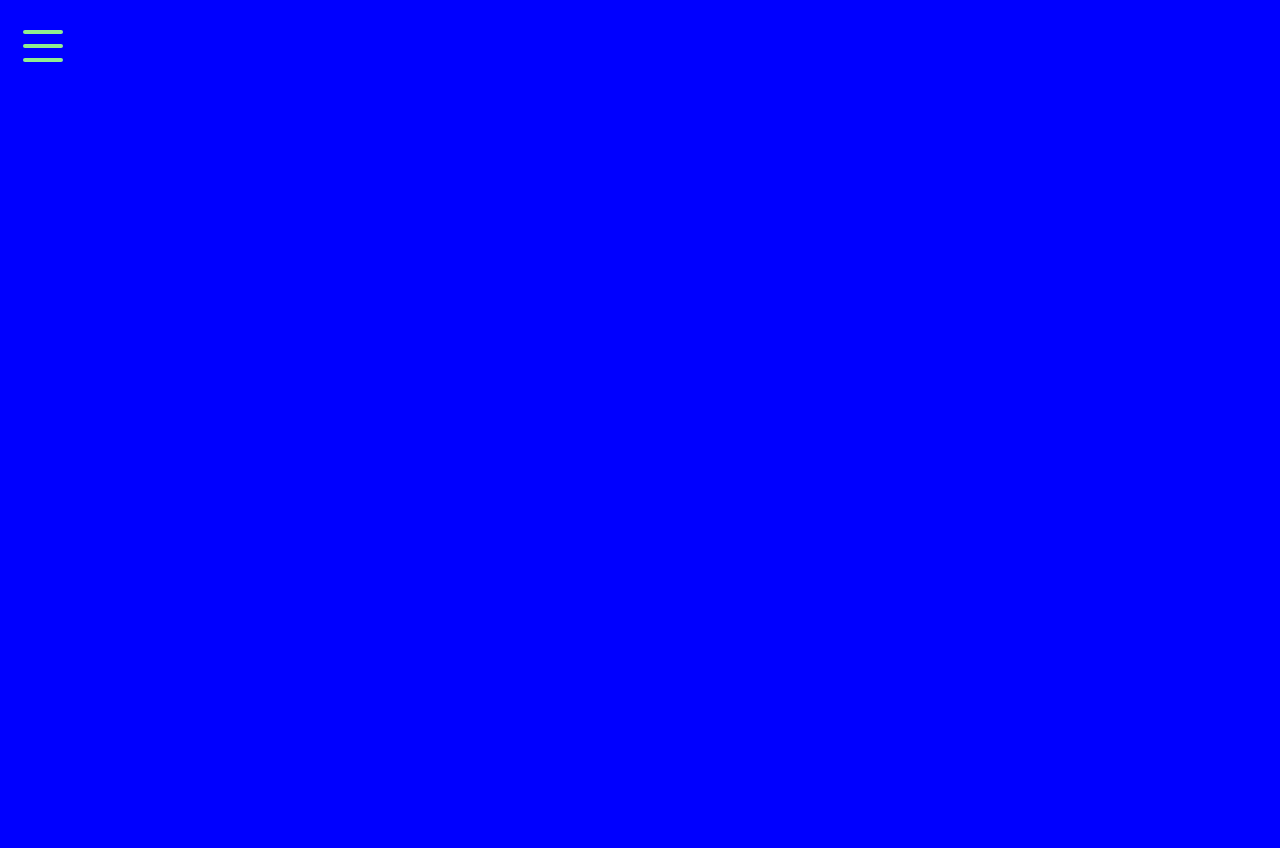
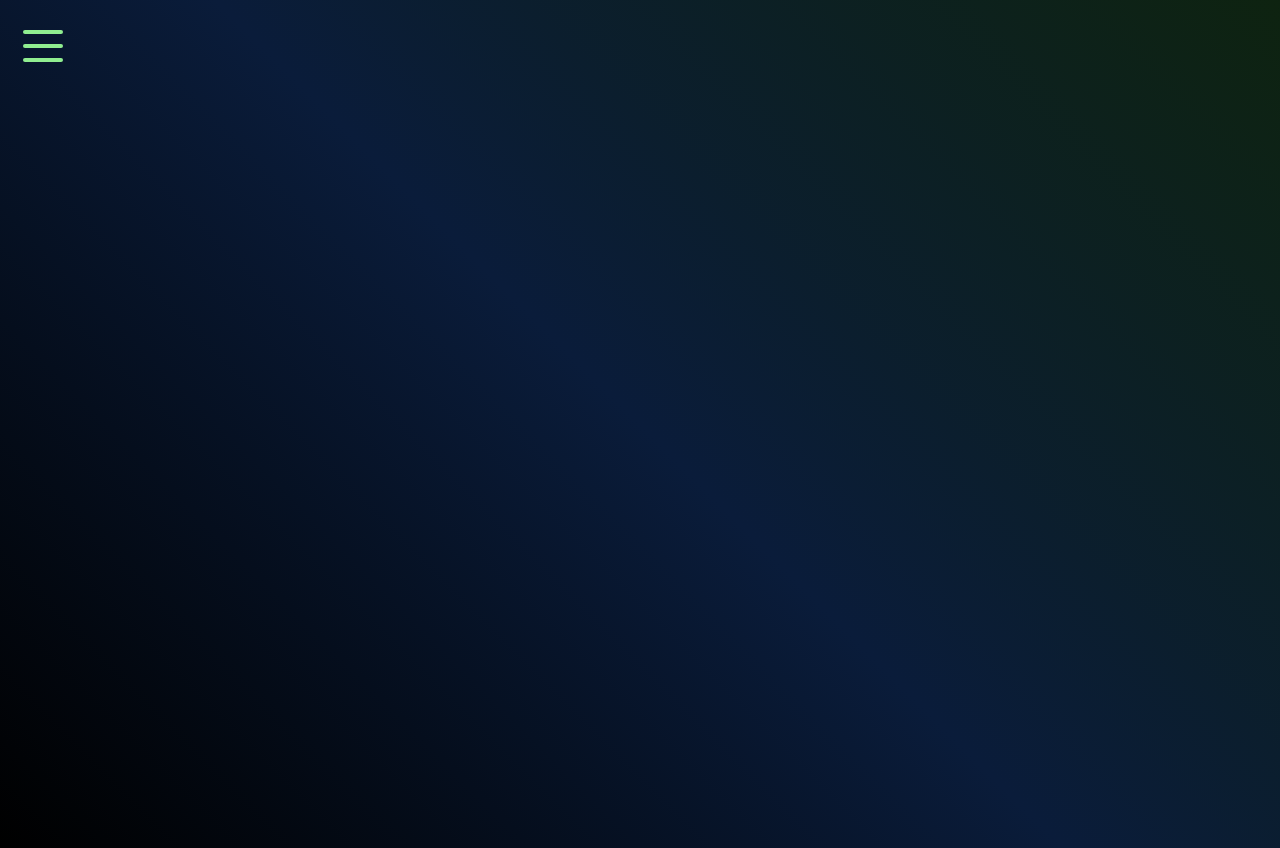
Before and after one commit to Jibesh04/Hamburger_Menu, a plain HTML site: page index.html in a window 1280 px wide. Drawn offline with Linux system fonts and the light colour scheme.

Commit message:
Test successful

```diff
--- a/style.css
+++ b/style.css
@@ -2,19 +2,19 @@
 @import url('https://fonts.googleapis.com/css2?family=Dosis:wght@500&family=Poppins&display=swap');
 
 body{
-    background: blue;
+    background: linear-gradient(45deg, #000000, #0a1c3a, #0e2310);
     background-repeat: no-repeat;
     background-size: cover;
     font-family: 'Dosis', sans-serif;
     animation: animatedBG 5s infinite;
 }
 
-@keyframes animatedBG{
+/*@keyframes animatedBG{
     0% {background: blue;}
     25% {background: red;}
     50% {background: red;}
     100% {background: blue;}
-}
+}*/
 
 .home{
     height: 100vh;
```
